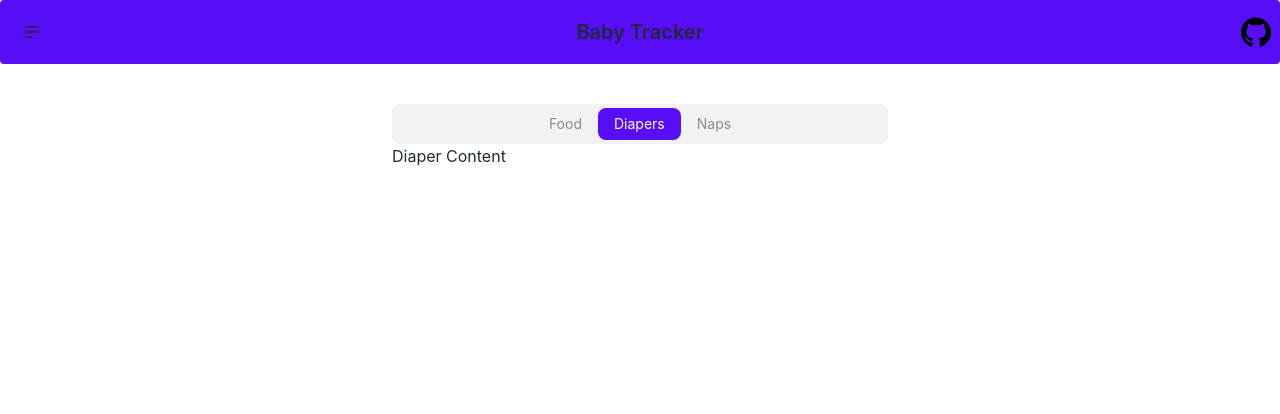
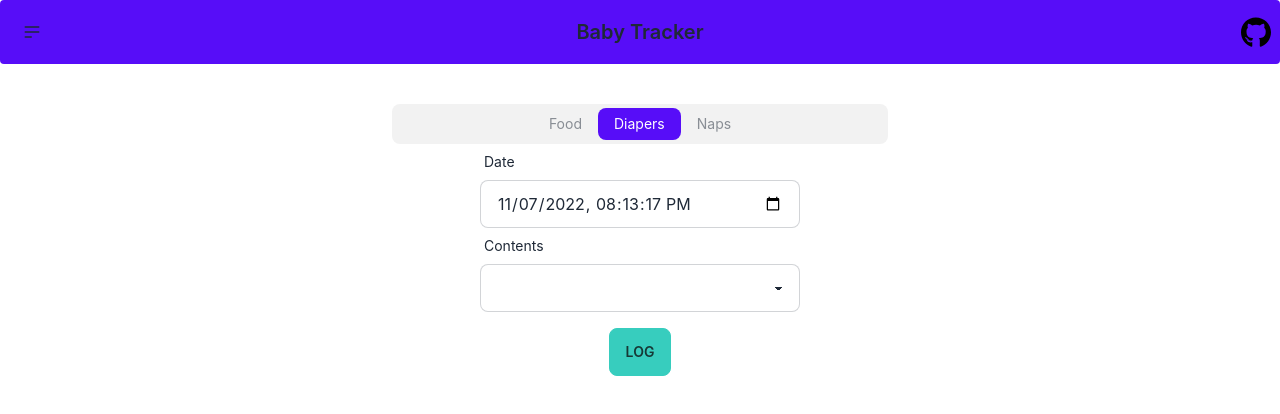
Before and after one commit to astind/baby-tracker, a Vue app: page /log in a window 1280 px wide. Both pictures are taken after a click on the link "Diapers". Shown: the top 414 px of the page. Built offline with nearby package versions, Linux system fonts and the light colour scheme.

Commit message:
added select input

```diff
--- a/src/components/InputLog.vue
+++ b/src/components/InputLog.vue
@@ -4,9 +4,8 @@ import { ref } from "vue";
 
 export interface InputObject {
   label: string;
-  inputType: string;
+  inputType: "number" | "text" | "select";
   options?: string[];
-  select?: string[];
 }
 
 export interface OutputObject {
@@ -37,6 +36,7 @@ function logData() {
     value: val.value,
   };
   if (selectedOption.value) {
+    console.log('here')
     output.option = selectedOption.value;
   }
   emit("log", output);
@@ -56,7 +56,12 @@ function logData() {
       <label class="label">
         <span class="label-text">{{ input.label }}</span>
       </label>
-      <label class="input-group">
+      <select v-if="input.inputType === 'select'" name="val-select" id="val-select" class="select select-bordered" v-model="val">
+        <option v-for="option of input.options" :key="option" :value="option">
+          {{ option }}
+        </option>
+      </select>
+      <label v-else class="input-group">
         <input class="input input-bordered w-full max-w-xs" :type="input.inputType" :name="input.label"
           :id="input.label" v-model="val" />
         <select v-if="input.options" name="options" id="options" class="select select-bordered" v-model="selectedOption">
--- a/src/views/LogView.vue
+++ b/src/views/LogView.vue
@@ -10,6 +10,11 @@ const foodLog: InputObject = {
   options: ["oz", "mL"],
   inputType: "number",
 };
+const diaperLog: InputObject = {
+  label: "Contents",
+  inputType: "select",
+  options: ["Pee", "Poo", "Pee + Poo"]
+}
 
 function changeTab(index: number) {
   tabSelected.value = index;
@@ -35,7 +40,9 @@ function getLog(event: any) {
     <div :class="tabSelected === 0 ? 'block' : 'hidden'">
       <InputLog :input="foodLog" @log="getLog"></InputLog>
     </div>
-    <div :class="tabSelected === 1 ? 'block' : 'hidden'">Diaper Content</div>
+    <div :class="tabSelected === 1 ? 'block' : 'hidden'">
+      <InputLog :input="diaperLog" @log="getLog"></InputLog>
+    </div>
     <div :class="tabSelected === 2 ? 'block' : 'hidden'">Naps Content</div>
   </div>
 </template>
```
